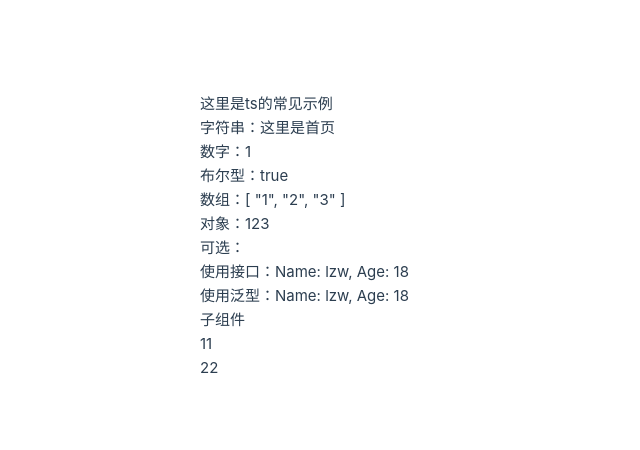
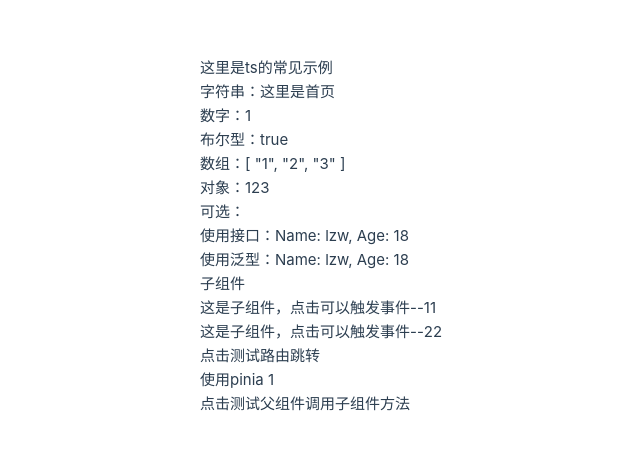
Before and after one commit to leezhenwang/vue3-TypeScript-demo, a Vue app: page / in a window 1280 px wide. Shown: the part 164-614 px from the top of the page, without its empty margins (440-1080 px from the left). Built offline with nearby package versions, Linux system fonts and the light colour scheme; no server answers.

Commit message:
feat: ts项目完善

```diff
--- a/src/components/ListItem.vue
+++ b/src/components/ListItem.vue
@@ -1,11 +1,14 @@
 <template>
-  <div style="display: flex;">
+  <div style="display: flex;" @click="handleItemClick">
+    这是子组件，点击可以触发事件--
     <div>{{ props.item.name }}</div>
     <div>{{ props.item.id }}</div>
   </div>
 </template>
 
 <script setup lang="ts">
+import { defineEmits } from 'vue';
+const emit = defineEmits(['itemClick']);
 interface Item {
   name: string;
   id: number;
@@ -13,6 +16,15 @@ interface Item {
 const props = withDefaults(defineProps<{item?: Item}>(), {
   item: ()=> ({ name: '1', id: 0 })
 });
+const handleItemClick = () => {
+  emit('itemClick', props.item)
+}
+const childMethod = ()=>{
+  console.log('子组件方法被调用了')
+}
+defineExpose({
+  childMethod
+});
 </script>
 
 <style scoped>
--- a/src/router/index.ts
+++ b/src/router/index.ts
@@ -25,6 +25,14 @@ const router = createRouter({
       // which is lazy-loaded when the route is visited.
       component: () => import('../views/home/HomeView.vue')
     },
+    {
+      path: '/test',
+      name: 'test',
+      // route level code-splitting
+      // this generates a separate chunk (About.[hash].js) for this route
+      // which is lazy-loaded when the route is visited.
+      component: () => import('../views/test/TestView.vue')
+    },
   ]
 })
 
--- a/src/views/home/HomeView.vue
+++ b/src/views/home/HomeView.vue
@@ -11,14 +11,27 @@
     <div>使用泛型：{{ fanxing }}</div>
     子组件
     <div v-for="(item,index) in list" :key="index">
-      <ListItem :item="item"/>
+      <ListItem :item="item" @itemClick="handleItemClick" :ref="(el)=>handleRef(el,item)"/>
     </div>
+    <div @click="handleClick">点击测试路由跳转</div>
+    <div>使用pinia {{ counterStore.count  }}</div>
+    <div @click="onParentClick">点击测试父组件调用子组件方法</div>
   </div>
 </template>
 <script setup lang="ts">
 import { onMounted, ref, reactive } from 'vue';
 import { request } from '@/utils/axiosInstance'
 import ListItem from '@/components/ListItem.vue';
+// 测试路由
+import { useRouter } from 'vue-router'
+const router = useRouter()
+// 测试pinia
+//1.导入useCounterStore函数
+import { useCounterStore } from '@/stores/counter'
+//2.调用 useCounterStore() 时，会返回一个 store 实例。
+const counterStore = useCounterStore()
+//3.在模板中用仓库的state、action、getter时，直接和调用对象的属性或方法一样即可使用
+
 // 可选
 const input = ref< HTMLInputElement | null >(null)
 const str = ref<string>('这里是首页')
@@ -29,6 +42,11 @@ const list = ref([{name: '1', id: 1},{name: '2', id: 2}])
 const obj = reactive<{name: '123'}>({
   name: '123'
 })
+// 拓展htmldiv
+interface CustomDivElement extends HTMLDivElement {
+  childMethod(): void;
+}
+let refList: (CustomDivElement | null)[] = []
 const interfa = ref<string>('')
 const fanxing = ref<string>('')
 interface User {
@@ -43,6 +61,23 @@ function getUser2<T extends User>(user: T): string {
   return `Name: ${user.name}, Age: ${user.age}`
 }
 
+const handleClick = () => {
+  console.log('handleClick');
+  // 路由跳转
+  router.push('/test')
+}
+
+const handleItemClick = (item: {name: string, id: number}) => {
+  console.log(item)
+}
+const handleRef = (el: CustomDivElement | null, item: {name: string, id: number}) => {
+  console.log(el, item)
+  refList.push(el);
+}
+
+const onParentClick = () => {
+  refList[0] && refList[0]?.childMethod()
+}
 onMounted(() => {
   console.log('mounted');
   // 使用 request 发送请求
@@ -58,6 +93,8 @@ onMounted(() => {
     age: 18,
     height: 666
   })
+  // 测试增加数量
+  counterStore.increment()
 })
 </script>
 <style>
--- /dev/null
+++ b/src/views/test/TestView.vue
@@ -0,0 +1,15 @@
+<template>
+  <div class="about">
+    <h1>测试路由跳转</h1>
+  </div>
+</template>
+
+<style>
+@media (min-width: 1024px) {
+  .about {
+    min-height: 100vh;
+    display: flex;
+    align-items: center;
+  }
+}
+</style>
```
